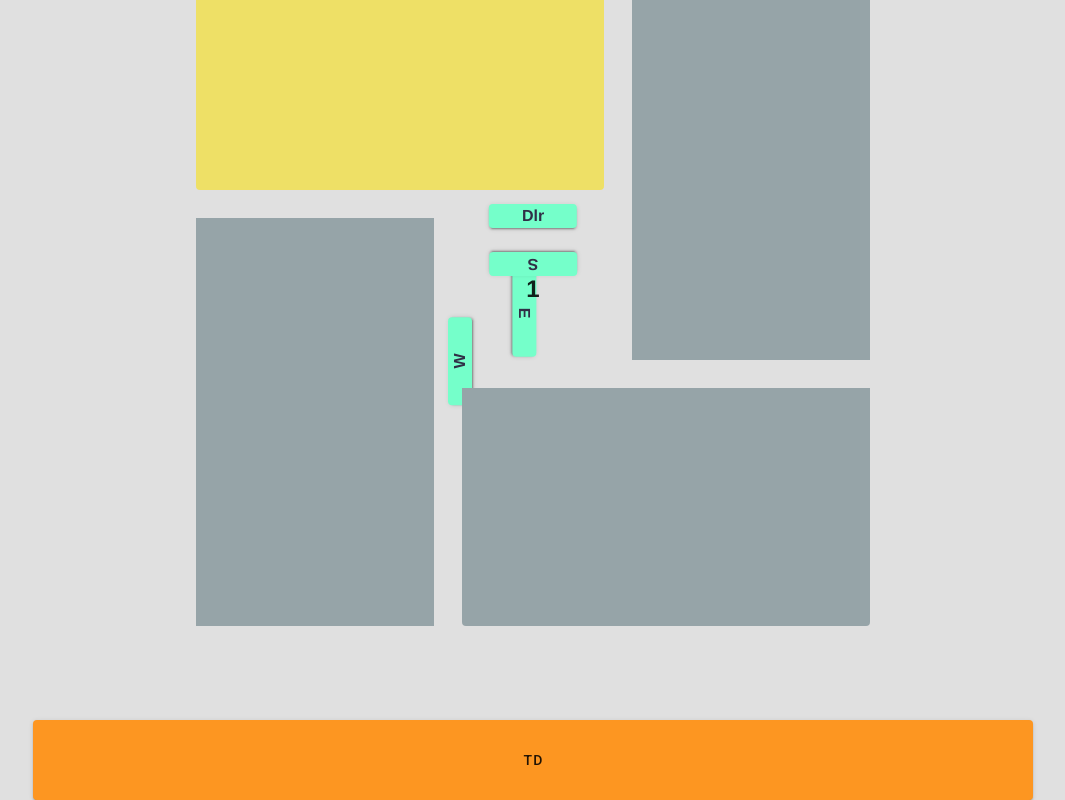
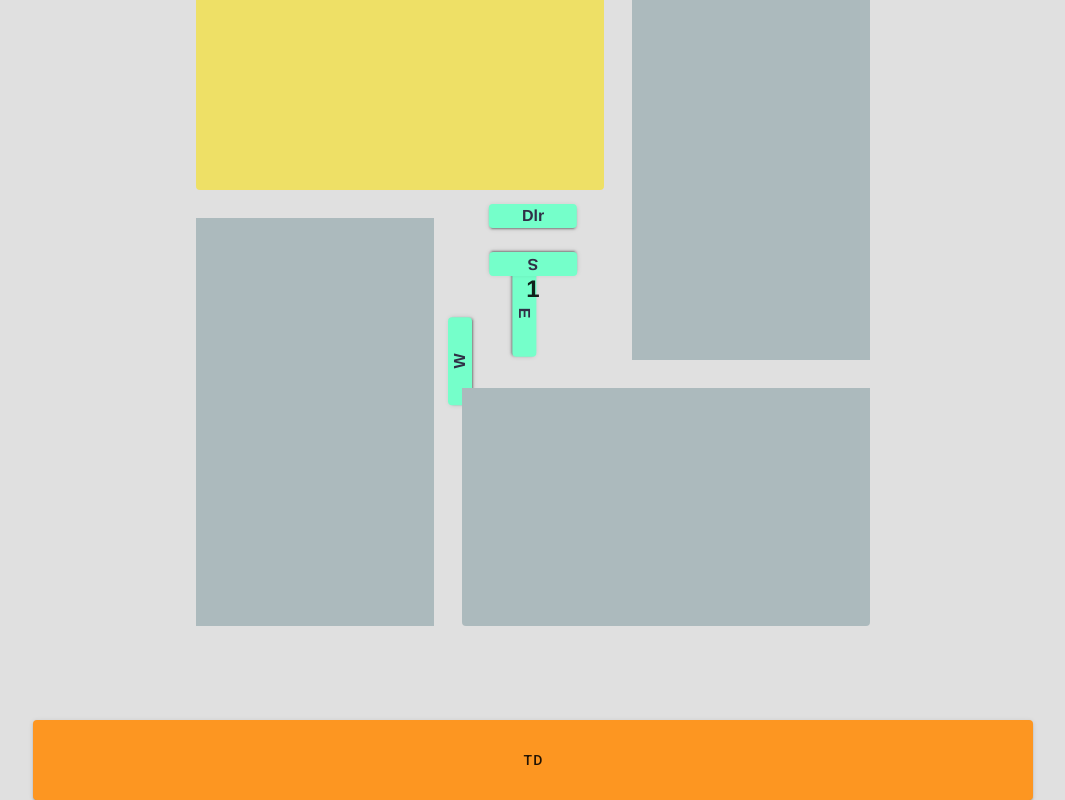
Before and after one commit to garyleung142857/bidding-box, a Vue app: page / in a window 1280 px wide. Shown: the whole page, without its empty margins (107-1172 px from the left). Built offline with nearby package versions, Linux system fonts and the light colour scheme.

Commit message:
feature: tune player tray color up so that pass are easier to be seen

```diff
--- a/src/views/BiddingMain.vue
+++ b/src/views/BiddingMain.vue
@@ -166,7 +166,7 @@ export default {
   $color-vul: #f56d6d;
   $color-nv: #75ffca;
   $color-current: #eee066;
-  $color-noncur: #96a4a8;
+  $color-noncur: #acbabd;
   $color-unwind: #9ba8eb;
   $color-td: #fd9621;
   $color-reset: #ee2222;
```
